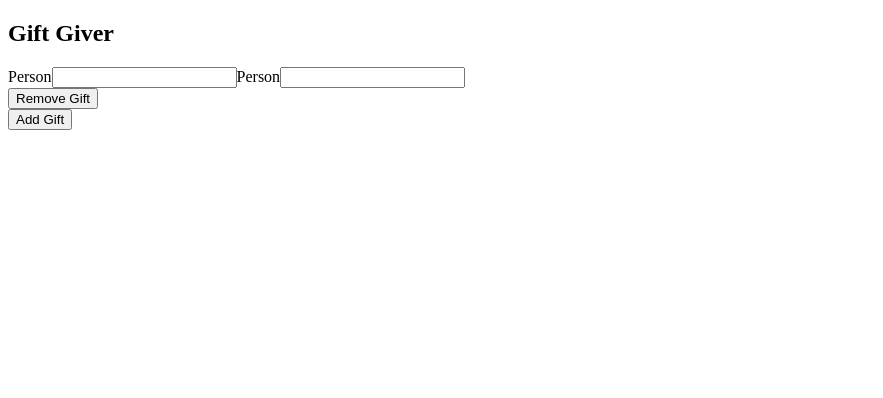
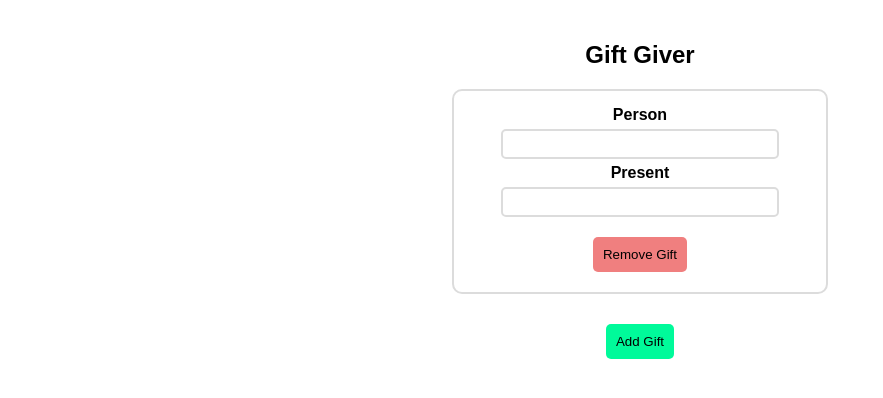
Before and after one commit to TheBrockstar/giftgiver, a React (Create React App) app: page / in a window 1280 px wide. Both pictures are taken after a click on the button "Add Gift". Shown: the top 398 px of the page, without its empty margins (0-883 px from the left). Built offline with nearby package versions, Linux system fonts and the light colour scheme.

Commit message:
Add Some Styling.

```diff
--- a/src/components/App.js
+++ b/src/components/App.js
@@ -15,7 +15,7 @@ class App extends Component {
 
 
   removeGift = id => {
-    const gifts =  this.state.gifts.filter( gift => gift.id != id);
+    const gifts =  this.state.gifts.filter( gift => gift.id !== id);
 
     this.setState({ gifts });
   }
--- a/src/components/functional/Gift.js
+++ b/src/components/functional/Gift.js
@@ -10,7 +10,7 @@ class Gift extends Component {
 
   render() {
     return (
-      <div>
+      <div className="gift">
         <Form>
           <FormGroup>
             <FormLabel>Person</FormLabel>
@@ -18,7 +18,7 @@ class Gift extends Component {
             className="input-person"
             onChange={event => this.setState({ person: event.target.value })}
             />
-            <FormLabel>Person</FormLabel>
+            <FormLabel>Present</FormLabel>
             <FormControl
             className="input-present"
             onChange={event => this.setState({ present: event.target.value })}
--- /dev/null
+++ b/src/index.css
@@ -0,0 +1,87 @@
+* {
+  box-sizing: border-box;
+}
+
+body {
+  text-align: center;
+  padding: 1% 20%;
+  /* margin: auto; */
+  font-family: arial;
+}
+
+#root > div{
+  min-width: 250px;
+}
+
+.gift {
+  display: flex;
+  flex-direction: column;
+  align-items: center;
+  justify-content: space-evenly;
+  width: 50%;
+  margin: auto;
+  margin-bottom: 20px;
+  padding: 20px;
+  padding-top: 0px;
+  border-radius: 10px;
+  border: 2px solid gainsboro;
+  min-width: 250px;
+}
+
+form {
+  width: 90%;
+  display: flex;
+}
+
+.form-group {
+  display: flex;
+  flex-direction: column;
+  padding: 10px;
+  width: 100%;
+}
+
+label {
+  padding: 5px;
+  font-weight: bold;
+}
+
+input {
+  height: 30px;
+  border-radius: 5px;
+  font-size: 20px;
+  padding-left: 5px;
+  border: 2px solid gainsboro;
+}
+
+input:hover {
+  border-color: dodgerblue;
+}
+
+button {
+  background-color: gainsboro;
+  border: 2px solid gainsboro;
+  padding: 10px;
+  border: none;
+  margin-top: 10px;
+  border-radius: 5px;
+}
+
+button:hover {
+  cursor: pointer;
+}
+
+.button-add {
+  background-color: hsl(157, 100%, 49%);
+}
+
+.button-add:hover {
+  background-color: hsl(157, 100%, 39%);
+}
+
+.button-remove {
+  background-color: hsl(0, 79%, 72%);
+}
+
+.button-remove:hover {
+  background-color: hsl(0, 69%, 62%);
+}
--- a/src/index.js
+++ b/src/index.js
@@ -1,5 +1,6 @@
 import React from 'react';
 import { render } from 'react-dom';
 import App from './components/App';
+import './index.css';
 
 render(<App />, document.getElementById('root'));
```
